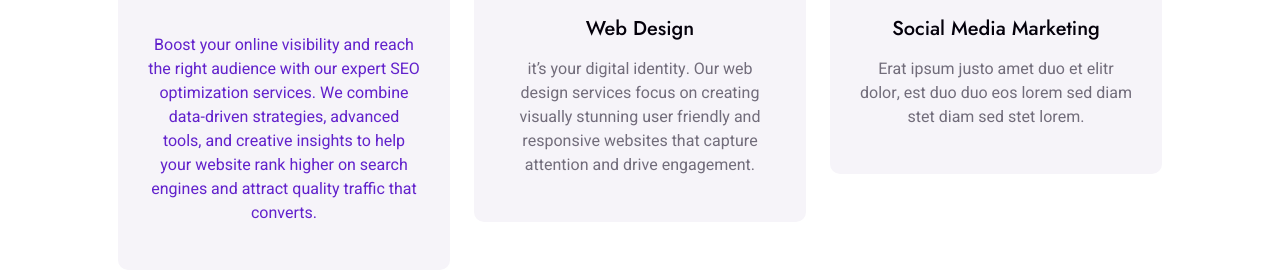
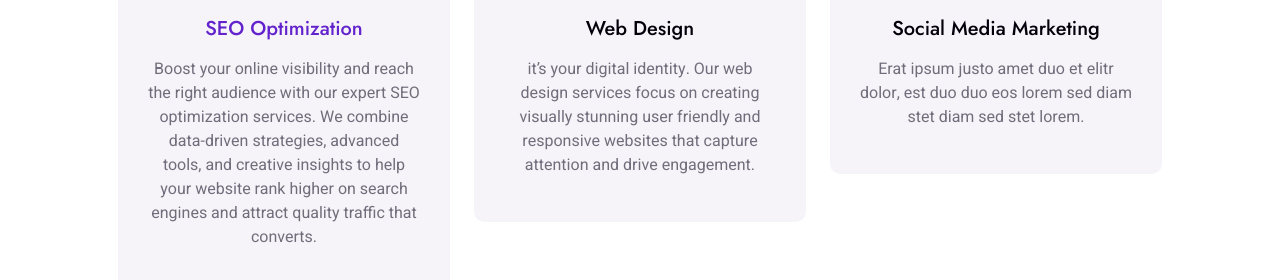
Before and after one commit to bharathidasan0111-tech/Bharathi-marketing-, a plain HTML site: page index.html in a window 1280 px wide. Shown: the part 3110-3390 px from the top of the page. Drawn offline with nearby package versions, Linux system fonts and the light colour scheme; animation ran at ten frames a second.

Commit message:
Update index.html

```diff
--- a/index.html
+++ b/index.html
@@ -266,7 +266,7 @@ We help you rise in search results and stay ahead of the competition.</p>
                             <div class="service-icon flex-shrink-0">
                                 <i class="fa fa-search fa-2x"></i>
                             </div>
-                            <h5 class="mb-3"><a href="seo.html.html"SEO Optimization</a></h5>
+                            <h5 class="mb-3"><a href="seo.html.html">SEO Optimization</a></h5>
                             <p class="m-0">Boost your online visibility and reach the right audience with our expert SEO optimization services. We combine data-driven strategies, advanced tools, and creative insights to help your website rank higher on search engines and attract quality traffic that converts.</p>
                             <a class="btn btn-square" href=""><i class="fa fa-arrow-right"></i></a>
                         </div>
```
